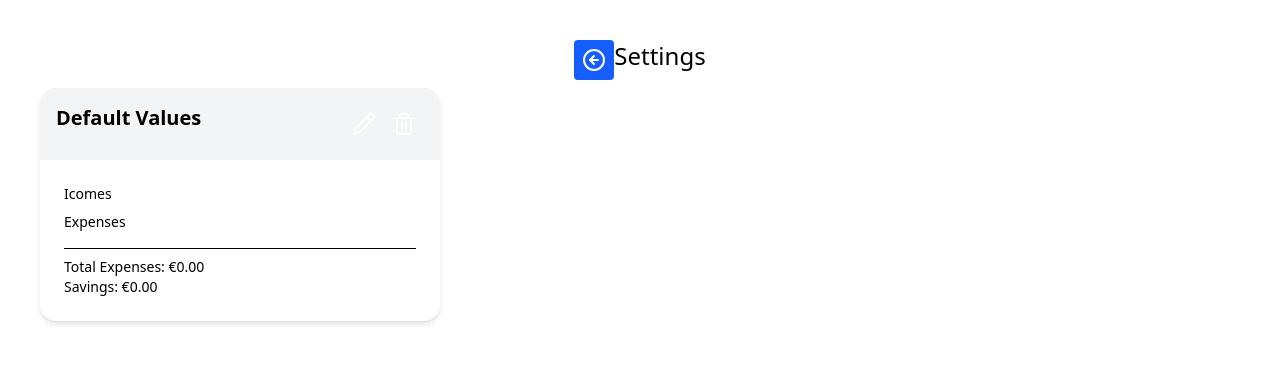
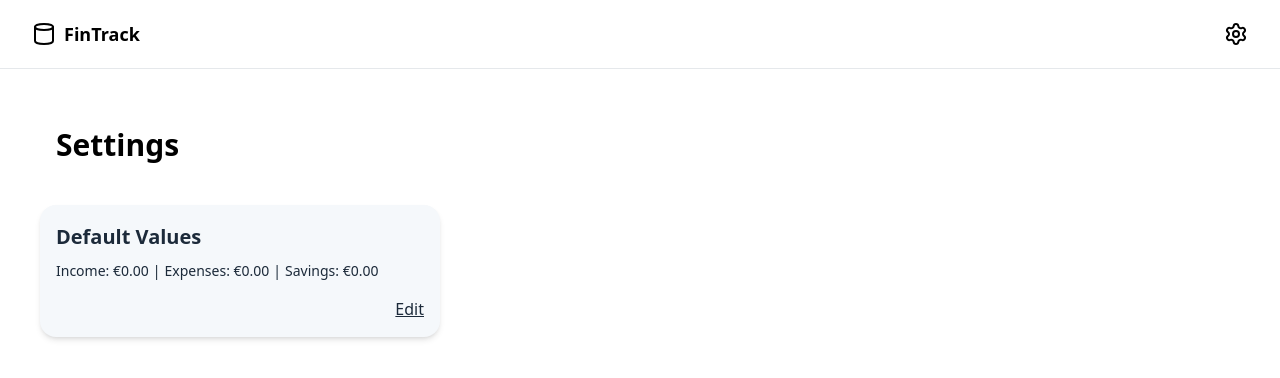
Before and after one commit to danielbueeno/finance-manager, a Next.js app: page /settings in a window 1280 px wide. Shown: the top 378 px of the page. Built offline with nearby package versions, Linux system fonts and the light colour scheme.

Commit message:
feat: test branch functional and styled

```diff
--- a/app/common/types.tsx
+++ b/app/common/types.tsx
@@ -14,3 +14,9 @@ export type Card = {
   incomes: Entry[];
   expenses: Entry[];
 };
+
+export enum FinanancialStatus {
+  good = "good",
+  bad = "bad",
+  controlled = "controlled",
+}
--- a/app/components/atoms/IconButton.tsx
+++ b/app/components/atoms/IconButton.tsx
@@ -10,7 +10,11 @@ const IconButton = ({ icon, onClick, className = "" }: IconButtonProps) => {
   return (
     <button
       onClick={onClick}
-      className={`p-2 text-white cursor-pointer rounded bg-blue-600 transition ${className}`}
+      className={
+        className
+          ? className
+          : `p-2 text-white cursor-pointer rounded bg-blue-600 transition `
+      }
     >
       {icon}
     </button>
--- a/app/components/molecules/CardHeader.tsx
+++ b/app/components/molecules/CardHeader.tsx
@@ -1,69 +1,20 @@
-import { CardStatus } from "@/app/common/types";
-import IconButton from "../atoms/IconButton";
-import { Pencil, Save, Trash2, X } from "lucide-react";
+import { FinanancialStatus } from "@/app/common/types";
 
 interface CardHeaderProps {
-  id: string;
-  color: string;
   name: string;
-  status: CardStatus;
-  onDelete: (id: string) => void;
-  onEdit: (id: string) => void;
-  onSave: (id: string) => void;
-  onCancel: (id: string) => void;
+  financialStatus?: FinanancialStatus;
 }
-const CardHeader = ({
-  color,
-  name,
-  status,
-  onDelete,
-  onEdit,
-  onSave,
-  onCancel,
-  id,
-}: CardHeaderProps) => {
-  const headerButtons = () => {
-    const buttons = [];
-    if (status === CardStatus.reading) {
-      return (
-        <>
-          <IconButton
-            icon={<Pencil />}
-            onClick={() => onEdit(id)}
-            className="bg-transparent"
-          />
-          <IconButton
-            icon={<Trash2 />}
-            className="bg-transparent"
-            onClick={() => {
-              onDelete(id);
-            }}
-          />
-        </>
-      );
-    }
-    return (
-      <>
-        <IconButton
-          icon={<Save />}
-          onClick={() => onSave(id)}
-          className="bg-transparent"
-        />
-        <IconButton
-          icon={<X />}
-          className="bg-transparent"
-          onClick={() => {
-            onCancel(id);
-          }}
-        />
-      </>
-    );
-  };
-
+const CardHeader = ({ name, financialStatus }: CardHeaderProps) => {
   return (
-    <div className={`${color} w-full rounded-t-2xl p-4 flex justify-between`}>
-      <span className="text-xl font-semibold">{name}</span>
-      <div className="flex">{headerButtons()}</div>
+    <div
+      className={`w-full rounded-t-2xl p-4 pb-2 flex justify-between items-center`}
+    >
+      <span className="text-xl text-[#1C2A3A] font-semibold">{name}</span>
+      {financialStatus && (
+        <div
+          className={`${financialStatus === FinanancialStatus.good ? "bg-green-400" : financialStatus === FinanancialStatus.bad ? "bg-red-400" : ""} p-4 text-sm rounded-2xl`}
+        ></div>
+      )}
     </div>
   );
 };
--- a/app/components/molecules/EntryList.tsx
+++ b/app/components/molecules/EntryList.tsx
@@ -14,19 +14,27 @@ interface EntryListProps {
 const EntryList = ({ title, entries, status, onDelete }: EntryListProps) => {
   return (
     <div>
-      <p className="text-sm font-medium">{title}</p>
-      <ul className="text-sm list-disc ml-5">
+      <p className="text-md font-medium">{title}</p>
+
+      <ul className="text-md list-disc ml-5 mb-2">
         {entries.map(({ name, amount, id }) => (
           <li key={name}>
-            {name}: €{amount.toFixed(2)}
+            <div className="flex items-center justify-between">
+              <span>
+                {name}:{" "}
+                <span className="font-medium">€{amount.toFixed(2)}</span>
+              </span>
+
               {status === CardStatus.editting && (
                 <IconButton
-                icon={<Trash2 />}
+                  icon={<Trash2 width={"18px"} />}
+                  className="text-[#1C2A3A] cursor-pointer"
                   onClick={() => {
                     onDelete(id);
                   }}
                 />
               )}
+            </div>
           </li>
         ))}
       </ul>
--- a/app/components/molecules/InputWithButton.tsx
+++ b/app/components/molecules/InputWithButton.tsx
@@ -22,12 +22,12 @@ const InputWithButton = ({
         placeHolder={placeholder}
         value={value}
         onChange={onChange}
-        className="border px-3 py-2 rounded-l"
+        className="border border-[#B2C9E5] px-3 py-2 rounded-l focus:border-[#7A9DC5] focus:outline-none focus:ring-0"
       />
       <Button
         text={buttonText}
         onClick={onClick}
-        className="bg-blue-600 text-white px-4 py-2 rounded-r"
+        className="bg-[#B2C9E5] px-4 py-2 rounded-r"
       />
     </div>
   );
--- /dev/null
+++ b/app/components/molecules/TopBar.tsx
@@ -0,0 +1,29 @@
+"use client";
+import { Cylinder, Settings } from "lucide-react";
+import IconButton from "../atoms/IconButton";
+import { useRouter } from "next/navigation";
+
+const TopBar = () => {
+  const router = useRouter();
+  return (
+    <div className=" w-full flex  py-5 px-8 items-center justify-between border-b border-[#E5E8EB]">
+      <div className="flex gap-2 cursor-pointer">
+        <IconButton
+          icon={<Cylinder />}
+          onClick={() => router.push("/")}
+          className=" cursor-pointer text-black"
+        />
+        <span className=" text-lg font-bold" onClick={() => router.push("/")}>
+          FinTrack
+        </span>
+      </div>
+      <IconButton
+        icon={<Settings />}
+        onClick={() => router.push("/settings")}
+        className="cursor-pointer text-black"
+      />
+    </div>
+  );
+};
+
+export default TopBar;
--- a/app/components/organisms/MonthCard.tsx
+++ b/app/components/organisms/MonthCard.tsx
@@ -1,5 +1,5 @@
 import { useState } from "react";
-import { Card, CardStatus, Entry } from "@/app/common/types";
+import { Card, CardStatus, Entry, FinanancialStatus } from "@/app/common/types";
 import EntryInputGroup from "../molecules/EntryInputGroup";
 import EntryList from "../molecules/EntryList";
 import CardHeader from "../molecules/CardHeader";
@@ -7,18 +7,18 @@ import CardHeader from "../molecules/CardHeader";
 interface MonthCardProps {
   cardData: Card;
   status: CardStatus;
+  deletable?: boolean;
   onDelete: (id: string) => void;
   onEdit: (id: string) => void;
   onSave: (id: string, newIncomeList: Entry[], newExpList: Entry[]) => void;
-  onCancel: (id: string) => void;
 }
 
 const MonthCard = ({
   cardData,
   status,
+  deletable = true,
   onDelete,
   onSave,
-  onCancel,
   onEdit,
 }: MonthCardProps) => {
   const { id, name, incomes, expenses }: Card = cardData;
@@ -63,45 +63,57 @@ const MonthCard = ({
 
   // General logic
   const totalExpenses = newExpList.reduce((s, e) => s + e.amount, 0);
+  const totalIncome = newIncomeList.reduce((s, e) => s + e.amount, 0);
   const savings =
     newIncomeList.reduce((s, e) => s + e.amount, 0) - totalExpenses;
-  const headerColor =
+
+  const financialStatus =
     totalExpenses > savings
-      ? "bg-red-500 text-white"
+      ? FinanancialStatus.bad
       : totalExpenses < savings
-        ? "bg-green-400 text-white"
-        : "bg-gray-100";
-
-  const clear = () => {
-    setNewExpName("");
-    setNewExpValue(0);
-    setNewIncName("");
-    setNewIncValue(0);
-    setNewIncomeList(incomes);
-    onCancel(id);
-  };
+        ? FinanancialStatus.good
+        : FinanancialStatus.controlled;
 
   return (
-    <div className="bg-white rounded-2xl shadow-md hover:shadow-lg transition-shadow h-fit">
-      <CardHeader
-        name={name}
-        id={id}
-        color={headerColor}
-        status={status}
-        onDelete={onDelete}
-        onEdit={onEdit}
-        onCancel={clear}
-        onSave={() => onSave(id, newIncomeList, newExpList)}
-      />
+    <div className="bg-[#F5F8FB]  rounded-2xl shadow-md hover:shadow-lg transition-shadow h-fit">
+      <CardHeader name={name} financialStatus={financialStatus} />
 
-      <div className="flex flex-col gap-y-2 p-6 ">
+      <div className="flex flex-col gap-y-2 p-4 pt-0 ">
+        <div className="mb-2 text-sm text-[#1C2A3A] font-medium flex gap-1">
+          <span>Income: €{totalIncome.toFixed(2)}</span> |
+          <span>Expenses: €{totalExpenses.toFixed(2)}</span> |
+          <span>Savings: €{savings.toFixed(2)}</span>
+        </div>
+
+        <div className="self-end text-[#1C2A3A] flex gap-2">
+          <span
+            className="cursor-pointer underline"
+            onClick={() =>
+              status === CardStatus.reading
+                ? onEdit(id)
+                : onSave(id, newIncomeList, newExpList)
+            }
+          >
+            {status === CardStatus.reading ? "Edit" : "Save"}
+          </span>
+          {deletable && (
+            <span
+              className="cursor-pointer underline"
+              onClick={() => onDelete(id)}
+            >
+              Delete
+            </span>
+          )}
+        </div>
+
+        {status === CardStatus.editting && (
+          <>
             <EntryList
-          title="Icomes"
+              title="Icome"
               entries={newIncomeList}
               onDelete={onDeleteIncome}
               status={status}
             />
-        {status === CardStatus.editting && (
             <EntryInputGroup
               id={id}
               name={newIncName}
@@ -110,16 +122,12 @@ const MonthCard = ({
               onChangeAmount={setNewIncValue}
               onAdd={onAddIncome}
             />
-        )}
-
             <EntryList
               title="Expenses"
               entries={newExpList}
               onDelete={onDeleteExpense}
               status={status}
             />
-
-        {status === CardStatus.editting && (
             <EntryInputGroup
               id={id}
               name={newExpName}
@@ -128,13 +136,8 @@ const MonthCard = ({
               onChangeAmount={setNewExpValue}
               onAdd={onAddExpense}
             />
+          </>
         )}
-
-        {/* Total */}
-        <div className="border-t pt-2 mt-2 text-sm">
-          <p>Total Expenses: €{totalExpenses.toFixed(2)}</p>
-          <p>Savings: €{savings.toFixed(2)}</p>
-        </div>
       </div>
     </div>
   );
--- a/app/layout.tsx
+++ b/app/layout.tsx
@@ -3,6 +3,7 @@ import { Geist, Geist_Mono } from "next/font/google";
 import "./globals.css";
 import { DefaultsProvider } from "./context/DefaultContext";
 import { CardsProvider } from "./context/CardsContext";
+import TopBar from "./components/molecules/TopBar";
 
 const geistSans = Geist({
   variable: "--font-geist-sans",
@@ -30,7 +31,10 @@ export default function RootLayout({
         className={`${geistSans.variable} ${geistMono.variable} antialiased`}
       >
         <DefaultsProvider>
-          <CardsProvider>{children}</CardsProvider>
+          <CardsProvider>
+            <TopBar />
+            {children}
+          </CardsProvider>
         </DefaultsProvider>
       </body>
     </html>
--- a/app/page.tsx
+++ b/app/page.tsx
@@ -1,9 +1,7 @@
 "use client";
 
 import { useMemo, useState } from "react";
-import { FileCog } from "lucide-react";
 import InputWithButton from "./components/molecules/InputWithButton";
-import IconButton from "./components/atoms/IconButton";
 import MonthCard from "./components/organisms/MonthCard";
 import { Card, CardStatus, Entry } from "./common/types";
 import { useRouter } from "next/navigation";
@@ -13,7 +11,7 @@ import { useCards } from "./context/CardsContext";
 export default function Home() {
   const router = useRouter();
   const { defaultEntries } = useDefaults();
-  const { cards, setCards } = useCards(); // ← Now using context
+  const { cards, setCards } = useCards();
 
   const [recordName, setNewMonthName] = useState("");
   const [edittingCard, setEdittingCard] = useState<string | null>(null);
@@ -37,6 +35,7 @@ export default function Home() {
     };
     setCards([...cards, newCard]);
     setNewMonthName("");
+    setEdittingCard(newCard.id);
   };
 
   const deleteCard = (id: string) => {
@@ -61,46 +60,31 @@ export default function Home() {
       expenses: newExpList,
     };
 
-    setCards([...cards.filter((c) => c.id !== id), updatedCard]);
-    setEdittingCard(null);
-  };
-
-  const onCancel = () => {
+    setCards(cards.map((card) => (card.id === id ? updatedCard : card)));
     setEdittingCard(null);
   };
 
   return (
-    <div className="w-full p-10">
-      {/* Page Title */}
-      <div className="w-full flex justify-center  text-2xl">
-        <span>Finance Board</span>
-      </div>
-
-      {/* Action buttons */}
-      <div className=" w-full flex justify-end mt-2 gap-2 mb-6">
+    <div className="w-full px-40 py-5">
+      <div className="p-4 flex justify-between items-center mb-4">
+        <span className=" font-bold text-3xl/10">Finanancial Overview</span>
         <InputWithButton
-          placeholder="Month"
+          placeholder="Period"
           buttonText="Add"
           value={recordName}
           onChange={(e) => setNewMonthName(e.target.value)}
           onClick={createCard}
         />
-
-        <IconButton
-          icon={<FileCog />}
-          onClick={() => router.push("/settings")}
-        />
       </div>
 
       {/* Cards grid*/}
-      <div className="grid gap-6 md:grid-cols-3">
+      <div className="grid gap-6 md:grid-cols-2 sm:grid-cols-1">
         {cards.map((card) => (
           <MonthCard
             cardData={card}
             key={card.id}
             onDelete={deleteCard}
             onEdit={onEdit}
-            onCancel={onCancel}
             onSave={onSave}
             status={
               card.id === edittingCard
--- a/app/settings/page.tsx
+++ b/app/settings/page.tsx
@@ -2,13 +2,9 @@
 import { useState } from "react";
 import { CardStatus, Entry } from "../common/types";
 import MonthCard from "../components/organisms/MonthCard";
-import IconButton from "../components/atoms/IconButton";
-import { CircleArrowLeft } from "lucide-react";
-import { useRouter } from "next/navigation";
 import { useDefaults } from "../context/DefaultContext";
 
 const SettingsPage = () => {
-  const router = useRouter();
   const { defaultEntries, setDefaultEntries } = useDefaults();
   const [isEditting, setIsEditting] = useState(false);
 
@@ -23,13 +19,10 @@ const SettingsPage = () => {
 
   return (
     <div className="w-full p-10 flex flex-col gap-y-2">
-      <div className="w-full flex justify-center text-2xl">
-        <IconButton
-          icon={<CircleArrowLeft />}
-          onClick={() => router.push("/")}
-        />
+      <div className="p-4 flex justify-between items-center mb-4 font-bold text-3xl/10">
         <span>Settings</span>
       </div>
+
       <div className="w-1/3">
         <MonthCard
           cardData={{
@@ -41,7 +34,7 @@ const SettingsPage = () => {
           key={"settings"}
           onDelete={() => {}}
           onEdit={() => setIsEditting(true)}
-          onCancel={() => setIsEditting(false)}
+          deletable={false}
           onSave={onSave}
           status={isEditting ? CardStatus.editting : CardStatus.reading}
         />
```
Also changed, not shown: app/components/molecules/EntryInputGroup.tsx (+5 -4 lines). Lines whose indentation alone changed are shown as unchanged.
